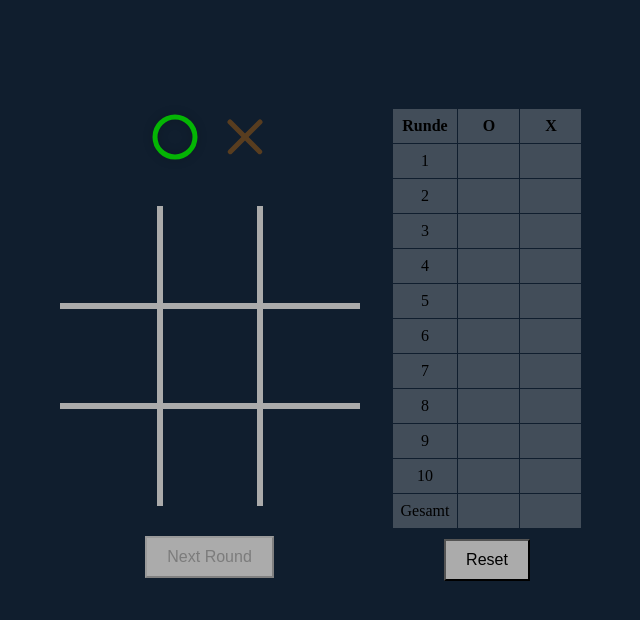
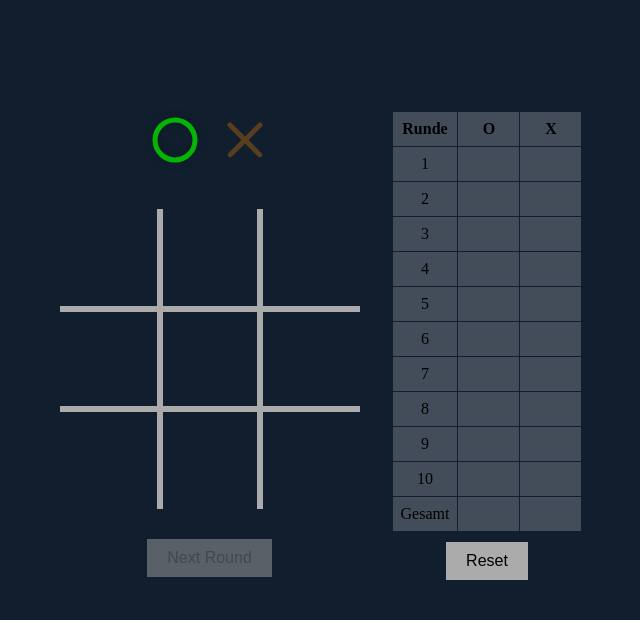
Before and after one commit to Saki63/tic-tac-toe, a plain HTML site: page index.html in a window 1280 px wide. Shown: the part 114-734 px from the top of the page, without its empty margins (319-959 px from the left). Drawn offline with Linux system fonts and the light colour scheme.

Commit message:
design: changed button design

```diff
--- a/style.css
+++ b/style.css
@@ -89,23 +89,23 @@ h1{
     transform-origin: left center;
 }
 
-#restart-button {
+button{
     margin-bottom: 50px;
     margin-top: 10px;
     padding: 10px 20px;
     font-size: 16px;
-    cursor: pointer;
     background-color: #ababab;
+    border: none;
 }
 
+button:hover{
+    cursor: pointer;
+    background-color: #ababab78;
+}
 
-#next-button {
-    margin-bottom: 50px;
-    margin-top: 10px;
-    padding: 10px 20px;
-    font-size: 16px;
-    cursor: pointer;
-    background-color: #ababab;
+button:disabled{
+    background-color: #ababab78;
+    cursor: default;
 }
 
 #current-player {
```
